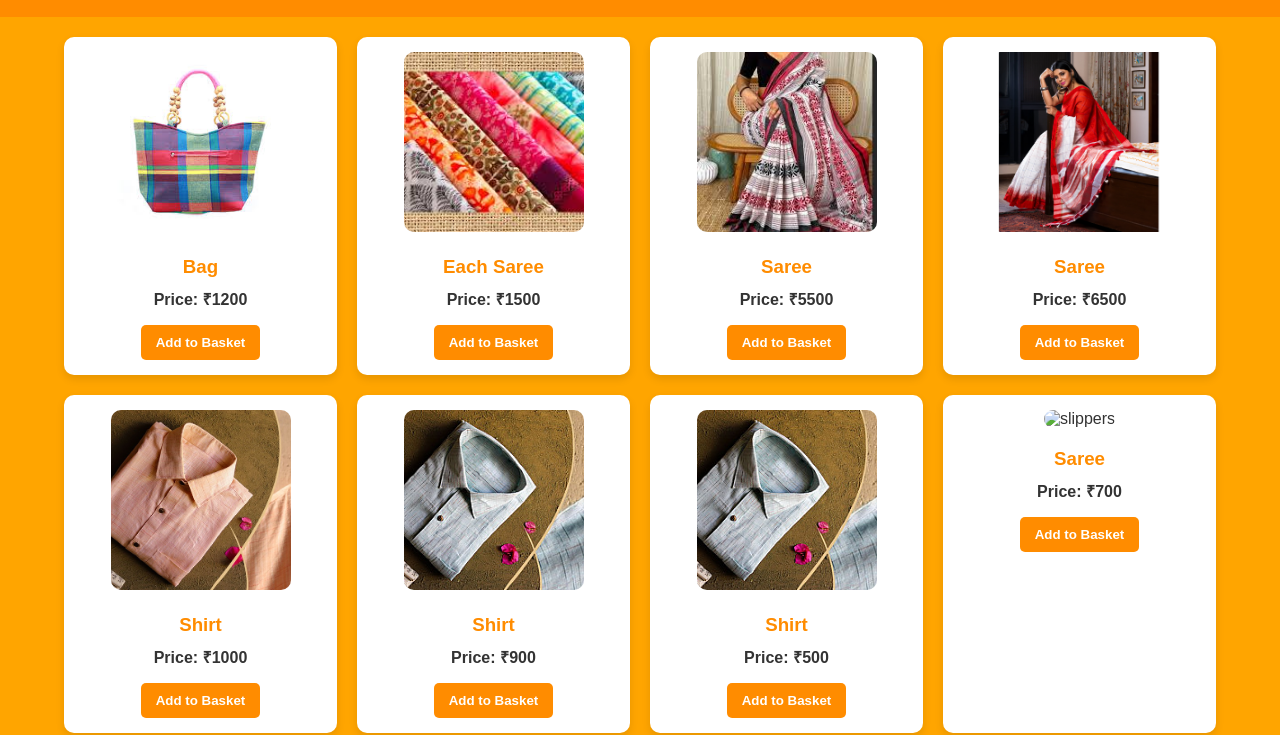
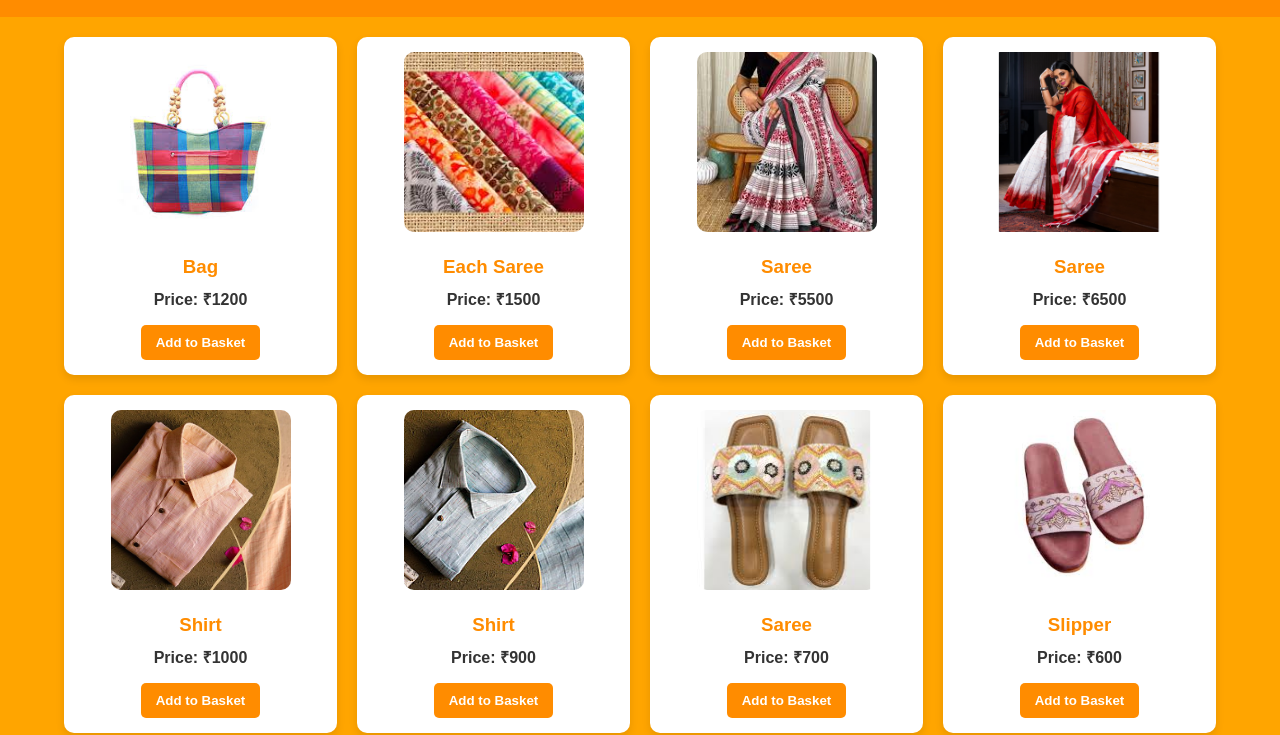
Before and after one commit to Charanteja-madeti/handloom-fashion-, a website: page products.html in a window 1280 px wide. Shown: the part 99-834 px from the top of the page. Drawn offline with Linux system fonts and the light colour scheme.

Commit message:
Update products.html

```diff
--- a/products.html
+++ b/products.html
@@ -220,35 +220,24 @@
   </button>
     </div>
       <div class="product">
-      <img src="img7.jpg" alt="shirt 3">
-      <h3>Shirt</h3>
-      <p>Price: ₹500</p>
-     <button class="add-to-basket"
-          data-name="shirt 3"
-          data-price="1200"
-          data-image="img7.jpg">
-    Add to Basket
-  </button>
-    </div>
-      <div class="product">
-      <img src="img8.jpg" alt="slippers">
+      <img src="img8.jpeg" alt="slippers">
       <h3>Saree</h3>
       <p>Price: ₹700</p>
      <button class="add-to-basket"
           data-name="slippers"
           data-price="700"
-          data-image="img8.jpg">
+          data-image="img8.jpeg">
     Add to Basket
   </button>
     </div>
       <div class="product">
-      <img src="img10.jpg" alt="slipper">
+      <img src="img10.jpeg" alt="slipper">
       <h3>Slipper</h3>
       <p>Price: ₹600</p>
      <button class="add-to-basket"
           data-name="slipper"
           data-price="600"
-          data-image="img10.jpg">
+          data-image="img10.jpeg">
     Add to Basket
   </button>
     </div>
```
